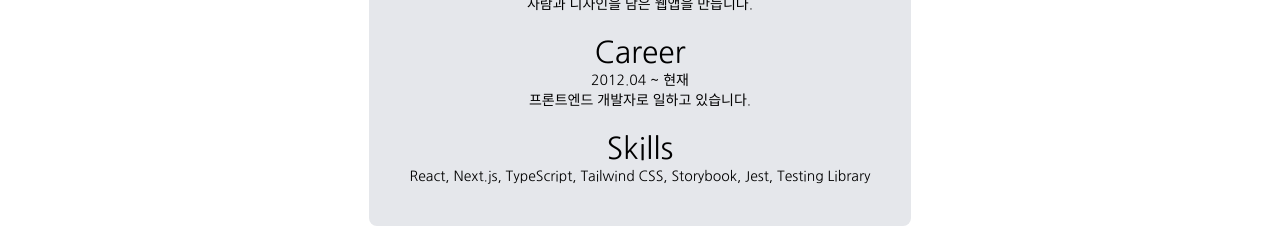
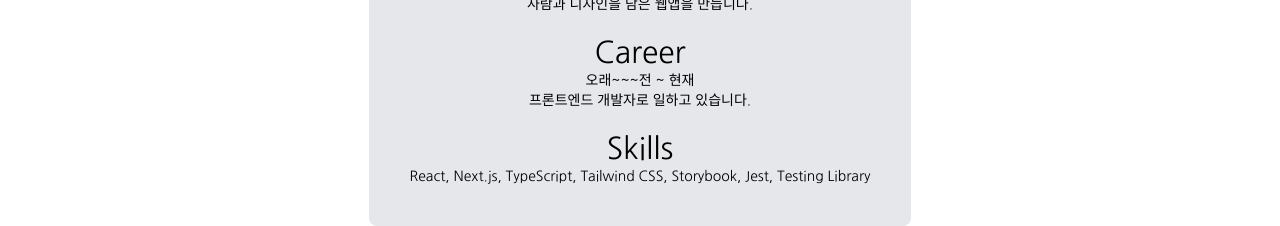
Before and after one commit to dunz/dunzlog, a Next.js app: page /about in a window 1280 px wide. Shown: the part 527-753 px from the top of the page. Built offline with nearby package versions, Linux system fonts and the light colour scheme.

Commit message:
update career

```diff
--- a/app/about/page.tsx
+++ b/app/about/page.tsx
@@ -16,7 +16,7 @@
 
         <section>
           <h2 className="text-3xl">Career</h2>
-          <p className="text-sm">2012.04 ~ 현재</p>
+          <p className="text-sm">오래~~~전 ~ 현재</p>
           <p className="text-sm">프론트엔드 개발자로 일하고 있습니다.</p>
         </section>
 
```
